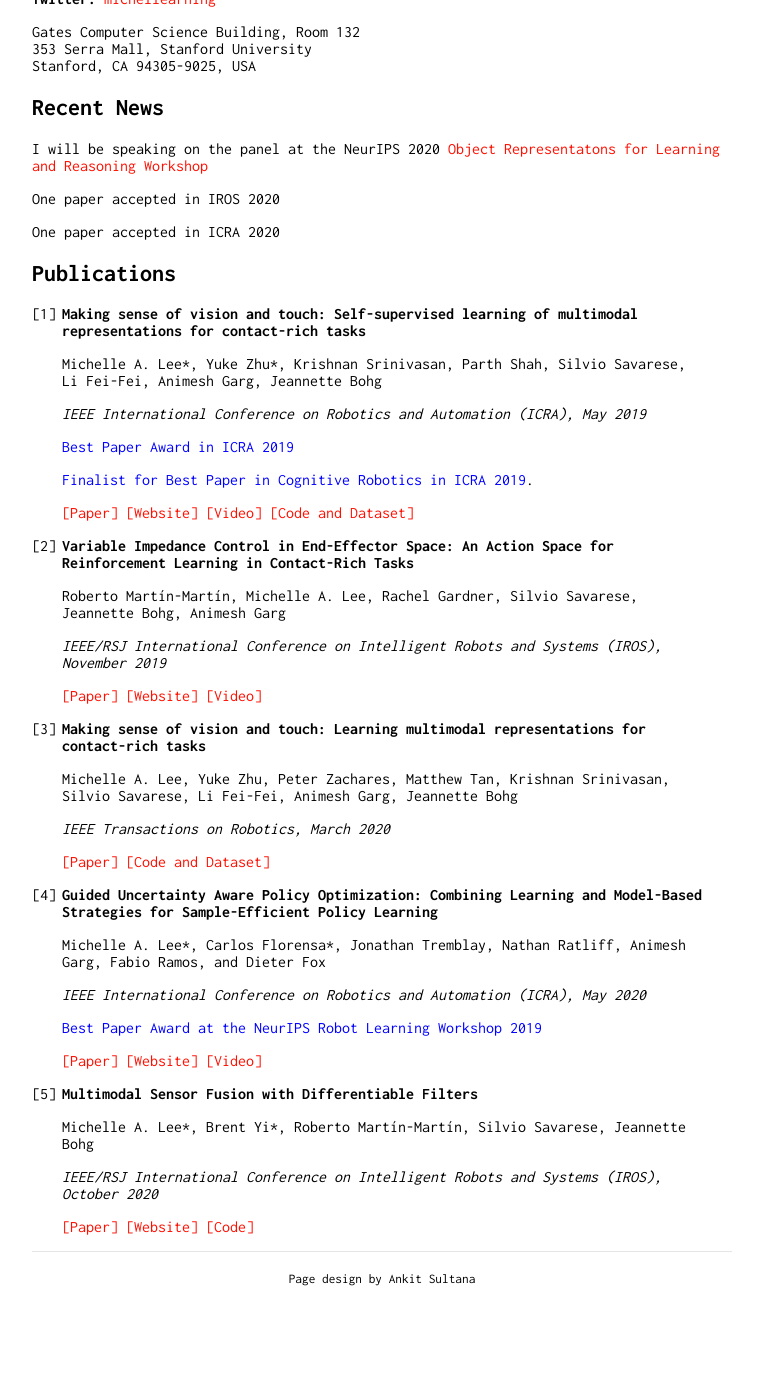
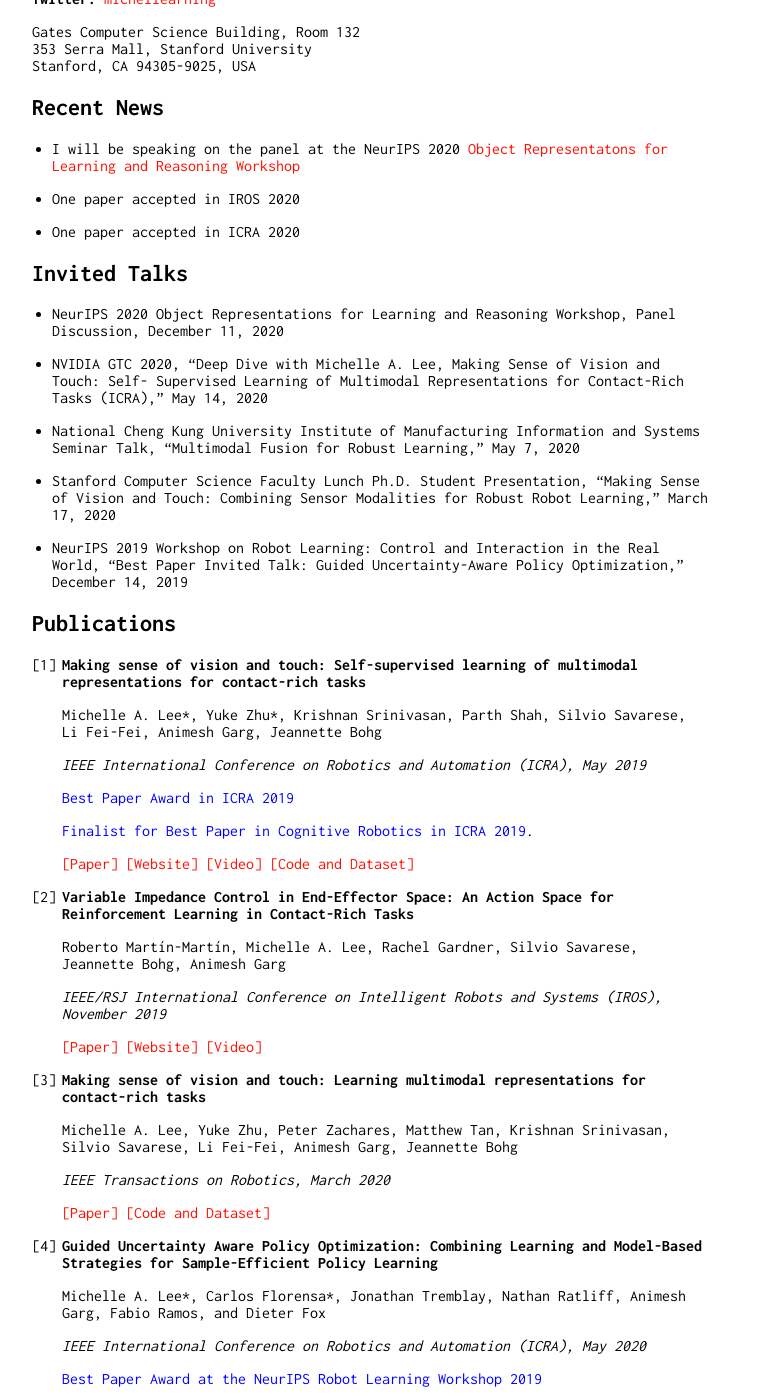
Before and after one commit to amichlee/stanford_website, a Jekyll site: the page built from index.md, in a window 1280 px wide and 1400 px high, scrolled down 269 px. Shown: the whole window, without its empty margins (258-1021 px from the left). Built offline with Jekyll 4.4.1, drawn with Linux system fonts in a browser that asks for light colours; our own code applies the rules of GitHub Pages for plain Markdown files; before the commit the page ends 1555 px from its top, so only the background shows below that; some of the changed text lies outside the part shown.

Commit message:
updated cv, updated papers and talks

```diff
--- a/index.md
+++ b/index.md
@@ -17,11 +17,23 @@ Gates Computer Science Building, Room 132 <br>
 Stanford, CA 94305-9025, USA<br>
 
 ## Recent News
-I will be speaking on the panel at the NeurIPS 2020 [Object Representatons for Learning and Reasoning Workshop](https://orlrworkshop.github.io/index.html)
+* I will be speaking on the panel at the NeurIPS 2020 [Object Representatons for Learning and Reasoning Workshop](https://orlrworkshop.github.io/index.html)
 
-One paper accepted in IROS 2020
+* One paper accepted in IROS 2020
 
-One paper accepted in ICRA 2020
+* One paper accepted in ICRA 2020
+
+## Invited Talks
+
+* NeurIPS 2020 Object Representations for Learning and Reasoning Workshop, Panel Discussion, December 11, 2020
+
+* NVIDIA GTC 2020, “Deep Dive with Michelle A. Lee, Making Sense of Vision and Touch: Self- Supervised Learning of Multimodal Representations for Contact-Rich Tasks (ICRA),” May 14, 2020
+
+* National Cheng Kung University Institute of Manufacturing Information and Systems Seminar Talk, “Multimodal Fusion for Robust Learning,” May 7, 2020
+
+* Stanford Computer Science Faculty Lunch Ph.D. Student Presentation, “Making Sense of Vision and Touch: Combining Sensor Modalities for Robust Robot Learning,” March 17, 2020
+
+* NeurIPS 2019 Workshop on Robot Learning: Control and Interaction in the Real World, “Best Paper Invited Talk: Guided Uncertainty-Aware Policy Optimization,” December 14, 2019
 
 
 ## Publications
@@ -72,3 +84,18 @@ An Action Space for Reinforcement Learning in Contact-Rich Tasks**
     _IEEE/RSJ International Conference on Intelligent Robots and Systems (IROS), October 2020_
 
     [[Paper]](https://arxiv.org/abs/2010.13021) [[Website]](https://sites.google.com/view/multimodalfilter) [[Code]](https://github.com/brentyi/multimodalfilter)
+
+6. **Detect, Reject, Correct: Crossmodal Compensation of Corrupted Sensors**
+
+    Michelle A. Lee, Matthew Tan, Yuke Zhu, Jeannette Bohg
+
+    Submitted to ICRA 2021
+
+    [[Paper]](https://arxiv.org/abs/2012.00201) [[Website]](https://sites.google.com/view/crossmodal-compensation/)
+
+
+7. **Interpreting Contact Interactions to Overcome Failure in Robot Assembly Tasks**
+
+    Peter A. Zachares, Michelle A. Lee, Wenzhao Lian, Jeannette Bohg
+
+    Submitted to ICRA 2021
```
Also changed, not shown: 1 other file.
